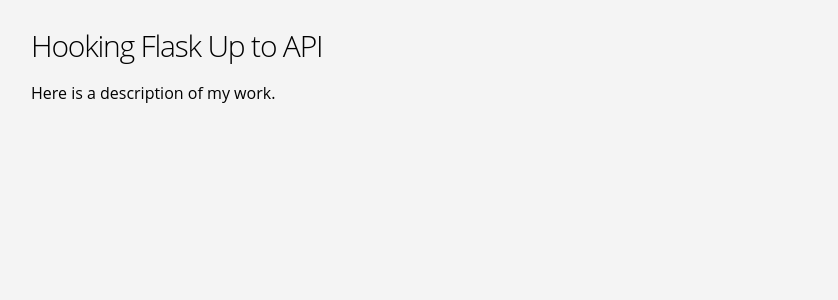
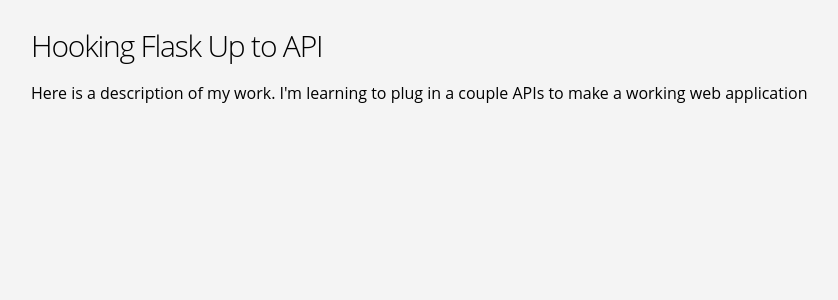
Before and after one commit to Eric-Alexander/flask_api_practice, a Flask app: page /about in a window 1280 px wide. Shown: the top 300 px of the page, without its empty margins (109-947 px from the left). Run offline with Flask 2, Linux system fonts and the light colour scheme.

Commit message:
ajax etc

```diff
--- a/templates/about.html
+++ b/templates/about.html
@@ -6,7 +6,7 @@
   <div class="container">
     <h2>Hooking Flask Up to API</h2>
     <p>
-      Here is a description of my work.
+      Here is a description of my work. I'm learning to plug in a couple APIs to make a working web application
     </p>
 
   </div>
--- a/templates/home.html
+++ b/templates/home.html
@@ -3,7 +3,7 @@
 {% block content %}
 <main class="hero-section">
   <div class="container">
-    Made it home.
+    <h2>This is the home page. Rock it.</h2>
   </div>
 
 {% endblock %}
```
